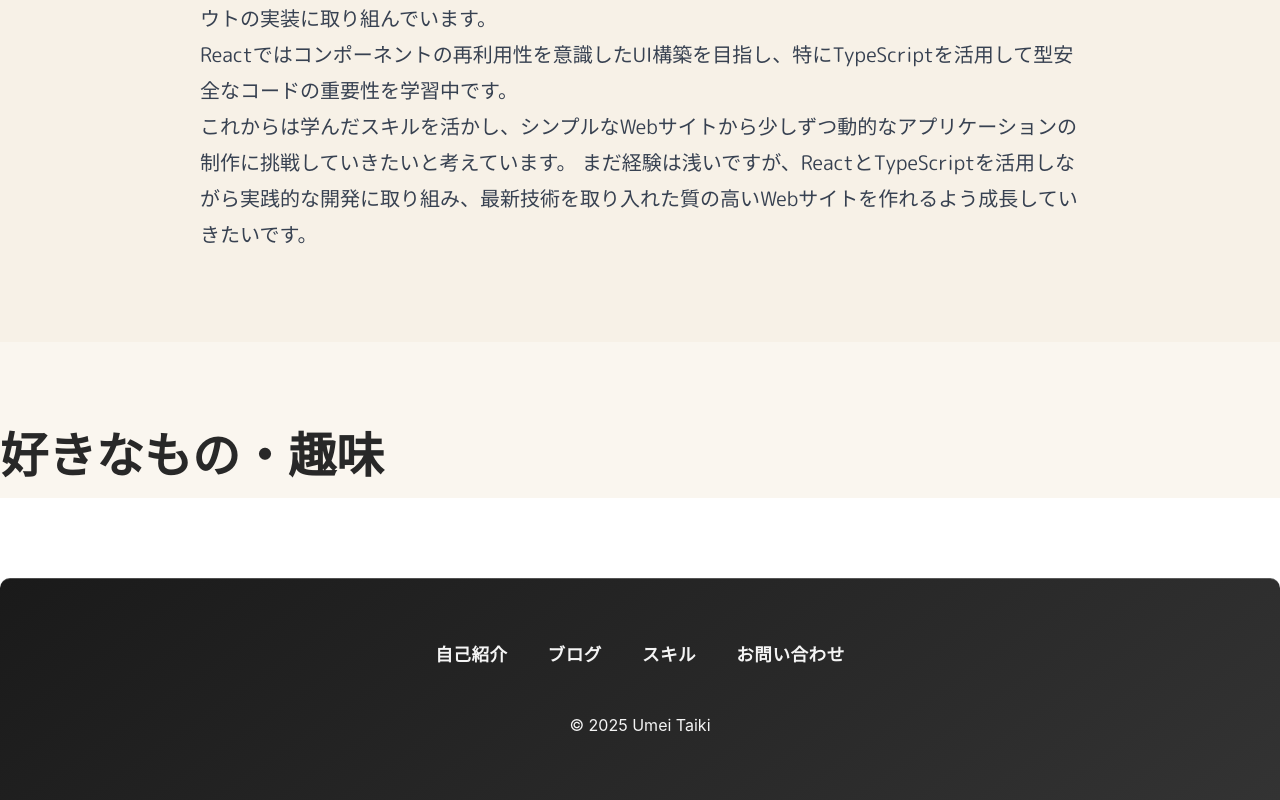
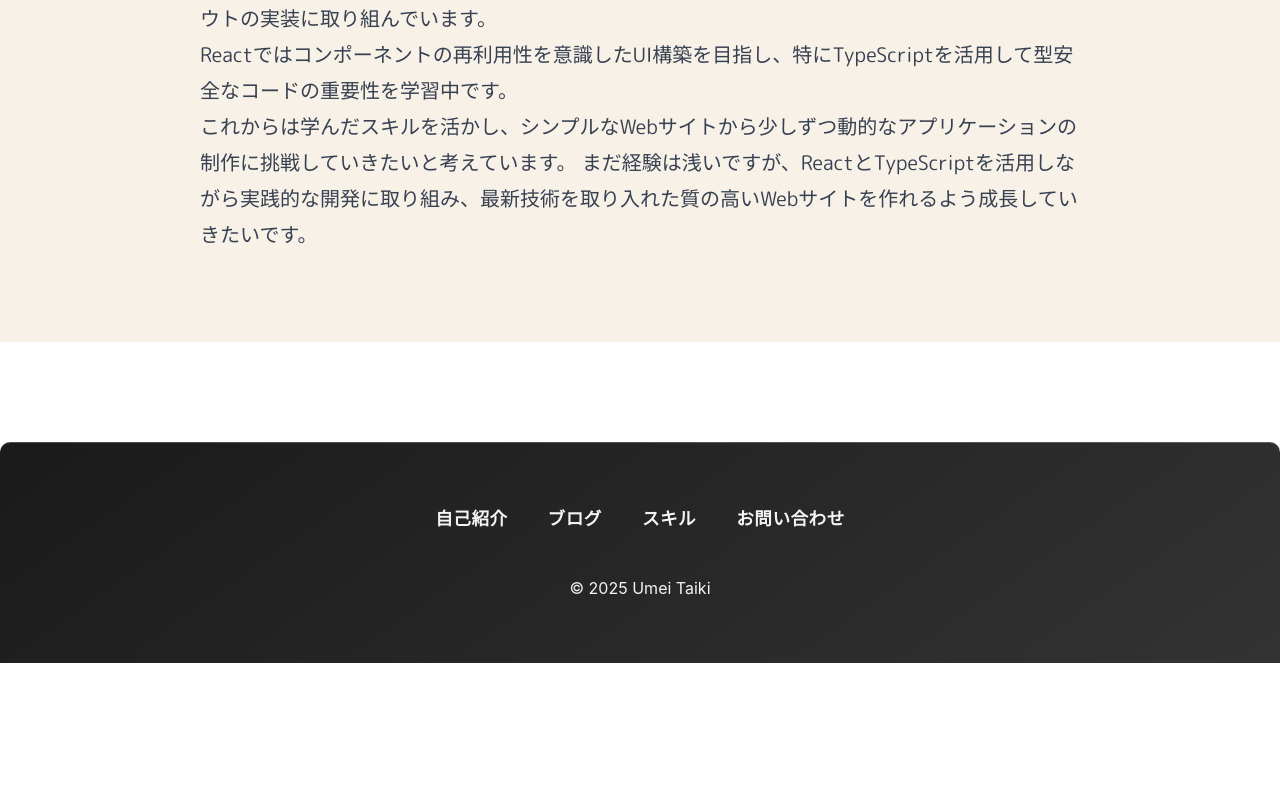
Before and after one commit to KTCume/react-next-portfolio, a Next.js app: page /about in a window 1280 px wide. Shown: the part 1513-2313 px from the top of the page. After the commit the page ends 2176 px from the top, so only its background shows below. Built offline with nearby package versions, Linux system fonts and the light colour scheme; a web font is replaced by a local one.

Commit message:
デザイン変更

```diff
--- a/app/about/page.module.css
+++ b/app/about/page.module.css
@@ -42,7 +42,6 @@
     object-fit: cover; /* 画像が丸に収まるように調整 */
 }
 
-/* テキストコンテナ */
 .profileTextContainer {
     display: flex;
     flex-direction: column; /* 名前とテキストを縦並び */
@@ -115,14 +114,6 @@
     padding-bottom: 90px;
 }
 
-.hobbyTitle {
-    margin-top: 70px;
-    font-family: 'M PLUS Rounded 1c', sans-serif; /* 丸みのあるおしゃれなフォントを指定 */
-    font-size: 3rem;
-    font-weight: 600; /* 軽めの太さ */
-    color: #282828;
-}
-
 @media (max-width: 960px) {
     .profileContainer {
         flex-direction: column; /* 画面サイズが小さくなったら縦並びに変更 */
--- a/app/about/page.tsx
+++ b/app/about/page.tsx
@@ -47,15 +47,6 @@ export default function Page() {
                     </p>
                 </div>
             </section>
-
-            <section className={styles.hobby}>
-            <h2 className={styles.hobbyTitle}>好きなもの・趣味</h2>
-                <div className={styles.hobbyContainer}>
-                    <p className={styles.hobbyText}>
-
-                    </p>
-                </div>
-            </section>
         </div>
     );
 }
--- a/app/page.module.css
+++ b/app/page.module.css
@@ -46,7 +46,6 @@
   width: 100%;
   margin: auto;
   padding: 24px 20px;
-  border-radius: var(--border-radius);
 }
 
 .blogTitle {
@@ -89,7 +88,7 @@
   align-items: center;
   justify-content: center;
   padding: 48px 16px;
-  background-color: #e7d7f7; /* 背景を淡いグレーに設定 */
+  background-color: #e7d7f7;
   margin: 80px auto; /* 上下中央揃え用の余白 */
   width: 100%;
   border-radius: 50%; /* 丸 */
```
